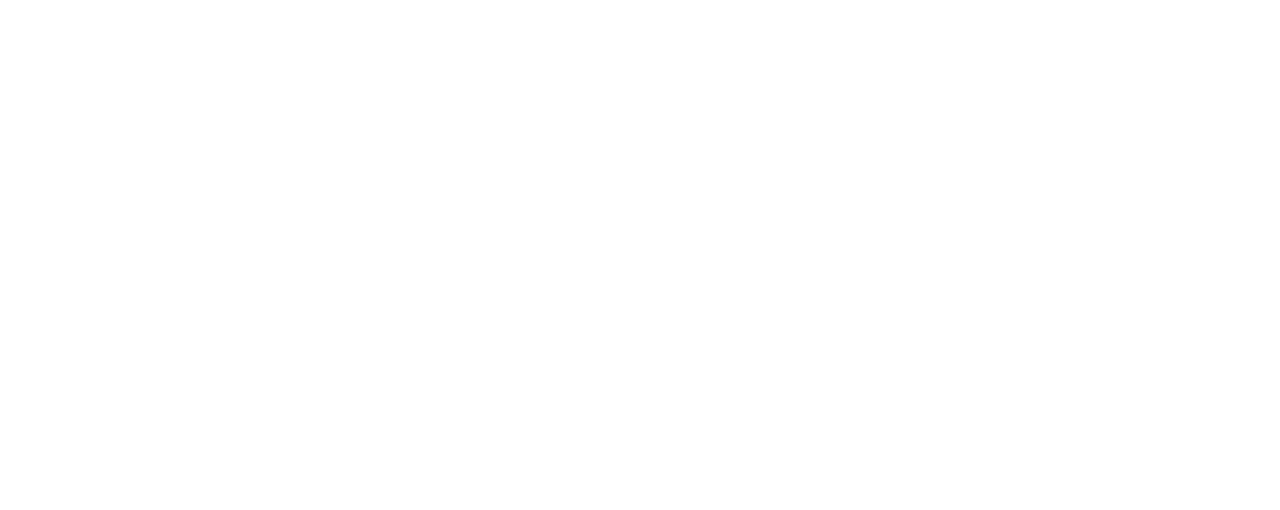
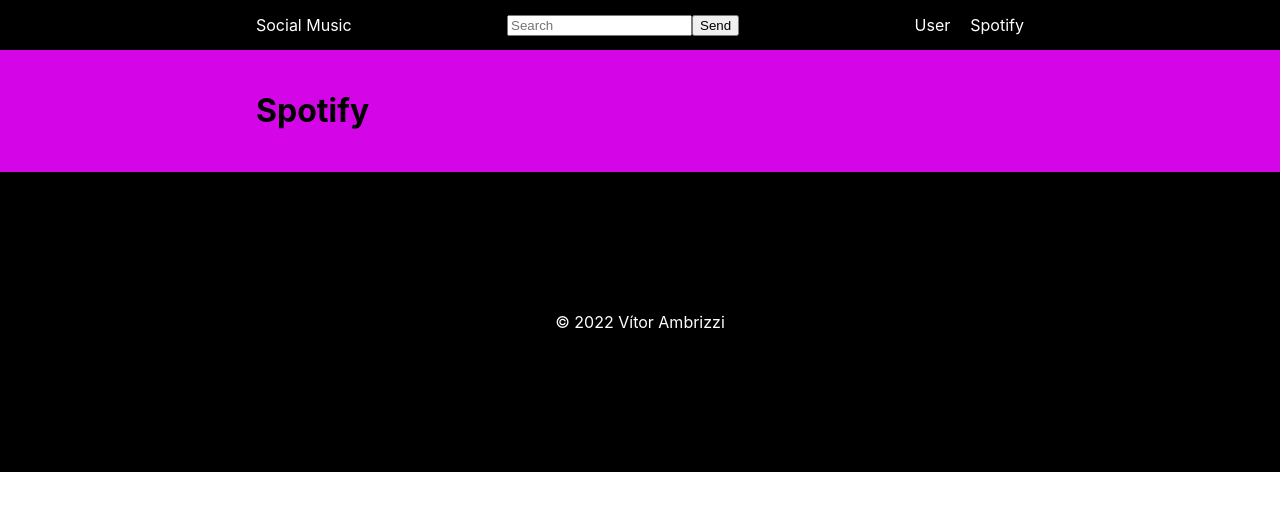
Before and after one commit to vitorambrizzi/social_music_frontend, a React (Create React App) app: page /spotify in a window 1280 px wide. Before the commit this address had no page. Shown: the top 510 px of the page. Built offline with nearby package versions, Linux system fonts and the light colour scheme.

Commit message:
Started to work on spotify api integration

```diff
--- a/src/App.js
+++ b/src/App.js
@@ -1,7 +1,8 @@
 import { Routes, Route } from 'react-router-dom'
-import Layout from './Layout';
+import Layout from './Layout'
 import Home from './pages/Home'
 import User from './pages/User'
+import Spotify from './pages/Spotify'
 
 function App() {
   return (
@@ -9,6 +10,7 @@ function App() {
       <Route path='/' element={<Layout />}>
         <Route index element={<Home />} />
         <Route path='user' element={<User />} />
+        <Route path='spotify' element={<Spotify />} />
       </Route>
     </Routes>
   );
--- /dev/null
+++ b/src/pages/Spotify.js
@@ -0,0 +1,7 @@
+const Spotify = () => {
+  return (
+    <h1>Spotify</h1>
+  )
+}
+
+export default Spotify
```
